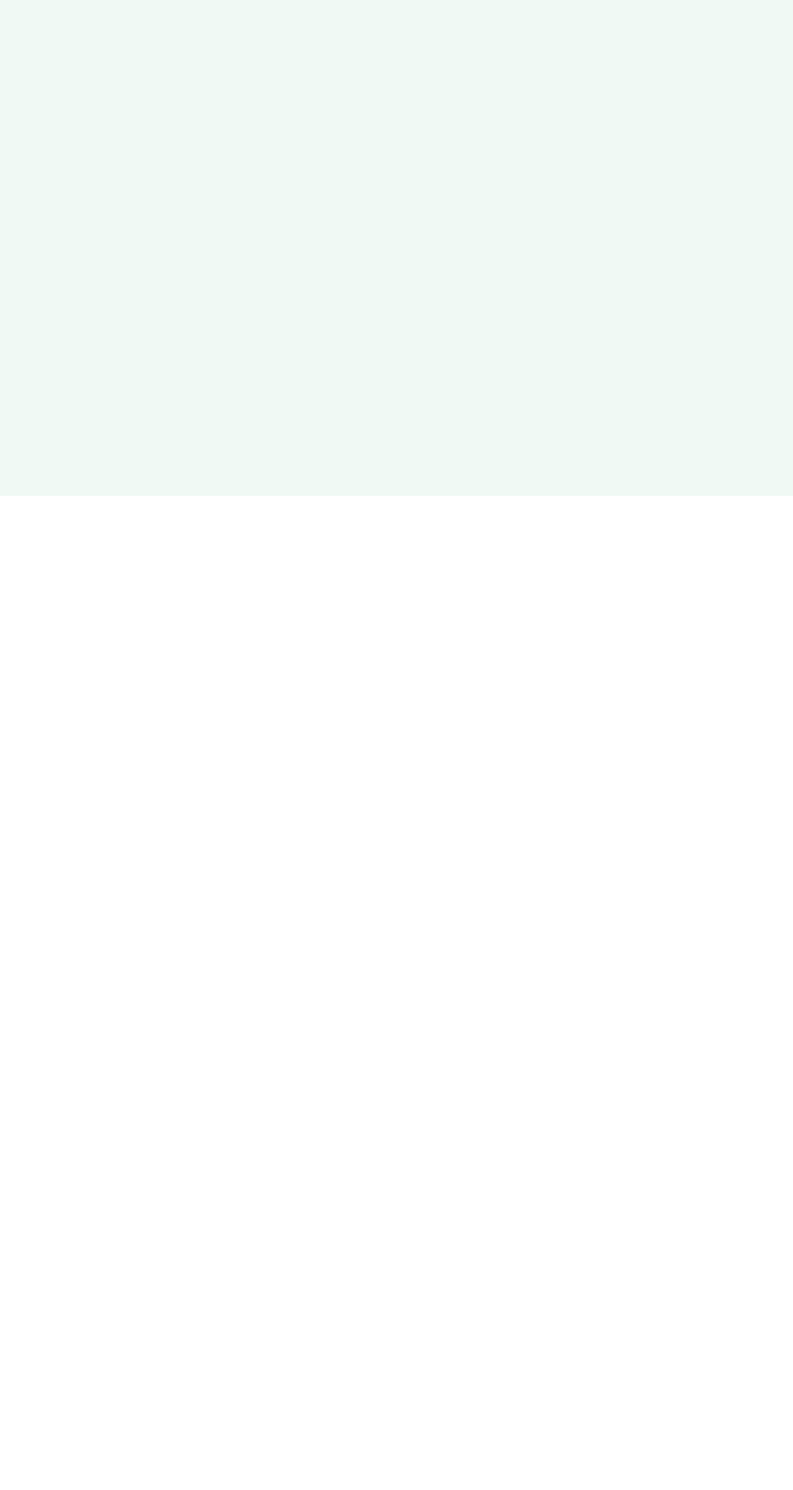
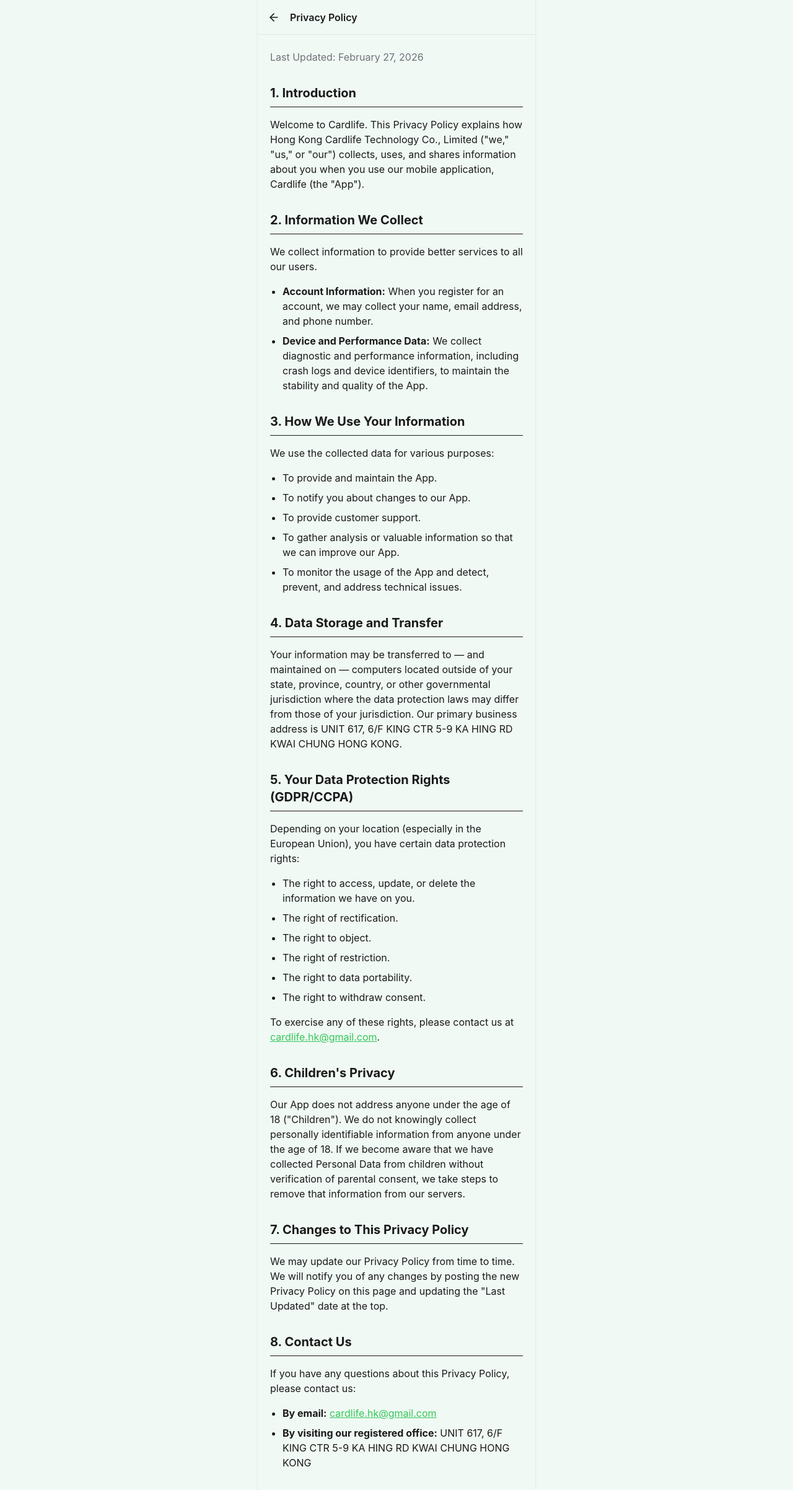
Before and after one commit to 85514530/LifecoreWeb, a React (Vite) app: page /privacy in a window 1280 px wide. Before the commit this address had no page. Shown: the top 2404 px of the page at 62% size. Before the commit the page ends 800 px from the top, so only its background shows below. Built offline with nearby package versions, Linux system fonts and the light colour scheme.

Commit message:
增加隐私协议

```diff
--- a/src/App.tsx
+++ b/src/App.tsx
@@ -9,6 +9,7 @@
 // Placeholder for Product and About pages (to be created)
 const Product = lazy(() => import("@/pages/Product"))
 const About = lazy(() => import("@/pages/About"))
+const Privacy = lazy(() => import("@/pages/Privacy"))
 
 function App() {
   return (
@@ -22,6 +23,7 @@
                 <Route path="product" element={<Product />} />
                 <Route path="about" element={<About />} />
               </Route>
+              <Route path="/privacy" element={<Privacy />} />
             </Routes>
           </Suspense>
         </LazyMotion>
--- /dev/null
+++ b/src/pages/Privacy.tsx
@@ -0,0 +1,98 @@
+import { ArrowLeft } from "lucide-react";
+import { useNavigate } from "react-router-dom";
+
+export default function Privacy() {
+  const navigate = useNavigate();
+
+  const handleBack = () => {
+    // Attempt to go back in history, or fallback to home if direct visit
+    if (window.history.length > 1) {
+      navigate(-1);
+    } else {
+      navigate("/");
+    }
+  };
+
+  return (
+    <div className="min-h-screen bg-background text-foreground flex flex-col max-w-md mx-auto relative shadow-sm">
+      {/* Sticky Mobile Header */}
+      <header className="sticky top-0 z-50 flex items-center h-14 px-4 bg-background/80 backdrop-blur-md border-b border-border">
+        <button
+          onClick={handleBack}
+          className="p-2 -ml-2 rounded-full hover:bg-muted transition-colors"
+          aria-label="Go back"
+        >
+          <ArrowLeft className="w-5 h-5" />
+        </button>
+        <span className="font-semibold text-base ml-2">Privacy Policy</span>
+      </header>
+
+      {/* Content */}
+      <main className="flex-1 px-5 py-6 overflow-y-auto">
+        <article className="prose prose-sm prose-zinc dark:prose-invert max-w-none">
+          <p className="text-muted-foreground mb-8">
+            Last Updated: February 27, 2026
+          </p>
+
+          <h2 className="text-xl font-bold mt-8 mb-4 border-b pb-2">1. Introduction</h2>
+          <p>
+            Welcome to Cardlife. This Privacy Policy explains how Hong Kong Cardlife Technology Co., Limited ("we," "us," or "our") collects, uses, and shares information about you when you use our mobile application, Cardlife (the "App").
+          </p>
+
+          <h2 className="text-xl font-bold mt-8 mb-4 border-b pb-2">2. Information We Collect</h2>
+          <p>We collect information to provide better services to all our users.</p>
+          <ul className="list-disc pl-5 mt-4 space-y-2">
+            <li><strong>Account Information:</strong> When you register for an account, we may collect your name, email address, and phone number.</li>
+            <li><strong>Device and Performance Data:</strong> We collect diagnostic and performance information, including crash logs and device identifiers, to maintain the stability and quality of the App.</li>
+          </ul>
+
+          <h2 className="text-xl font-bold mt-8 mb-4 border-b pb-2">3. How We Use Your Information</h2>
+          <p>We use the collected data for various purposes:</p>
+          <ul className="list-disc pl-5 mt-4 space-y-2">
+            <li>To provide and maintain the App.</li>
+            <li>To notify you about changes to our App.</li>
+            <li>To provide customer support.</li>
+            <li>To gather analysis or valuable information so that we can improve our App.</li>
+            <li>To monitor the usage of the App and detect, prevent, and address technical issues.</li>
+          </ul>
+
+          <h2 className="text-xl font-bold mt-8 mb-4 border-b pb-2">4. Data Storage and Transfer</h2>
+          <p>
+            Your information may be transferred to — and maintained on — computers located outside of your state, province, country, or other governmental jurisdiction where the data protection laws may differ from those of your jurisdiction. Our primary business address is UNIT 617, 6/F KING CTR 5-9 KA HING RD KWAI CHUNG HONG KONG.
+          </p>
+
+          <h2 className="text-xl font-bold mt-8 mb-4 border-b pb-2">5. Your Data Protection Rights (GDPR/CCPA)</h2>
+          <p>Depending on your location (especially in the European Union), you have certain data protection rights:</p>
+          <ul className="list-disc pl-5 mt-4 space-y-2">
+            <li>The right to access, update, or delete the information we have on you.</li>
+            <li>The right of rectification.</li>
+            <li>The right to object.</li>
+            <li>The right of restriction.</li>
+            <li>The right to data portability.</li>
+            <li>The right to withdraw consent.</li>
+          </ul>
+          <p className="mt-4">
+            To exercise any of these rights, please contact us at <a href="mailto:cardlife.hk@gmail.com" className="text-primary underline">cardlife.hk@gmail.com</a>.
+          </p>
+
+          <h2 className="text-xl font-bold mt-8 mb-4 border-b pb-2">6. Children's Privacy</h2>
+          <p>
+            Our App does not address anyone under the age of 18 ("Children"). We do not knowingly collect personally identifiable information from anyone under the age of 18. If we become aware that we have collected Personal Data from children without verification of parental consent, we take steps to remove that information from our servers.
+          </p>
+
+          <h2 className="text-xl font-bold mt-8 mb-4 border-b pb-2">7. Changes to This Privacy Policy</h2>
+          <p>
+            We may update our Privacy Policy from time to time. We will notify you of any changes by posting the new Privacy Policy on this page and updating the "Last Updated" date at the top.
+          </p>
+
+          <h2 className="text-xl font-bold mt-8 mb-4 border-b pb-2">8. Contact Us</h2>
+          <p>If you have any questions about this Privacy Policy, please contact us:</p>
+          <ul className="list-disc pl-5 mt-4 space-y-2 mb-10">
+            <li><strong>By email:</strong> <a href="mailto:cardlife.hk@gmail.com" className="text-primary underline">cardlife.hk@gmail.com</a></li>
+            <li><strong>By visiting our registered office:</strong> UNIT 617, 6/F KING CTR 5-9 KA HING RD KWAI CHUNG HONG KONG</li>
+          </ul>
+        </article>
+      </main>
+    </div>
+  );
+}
```
